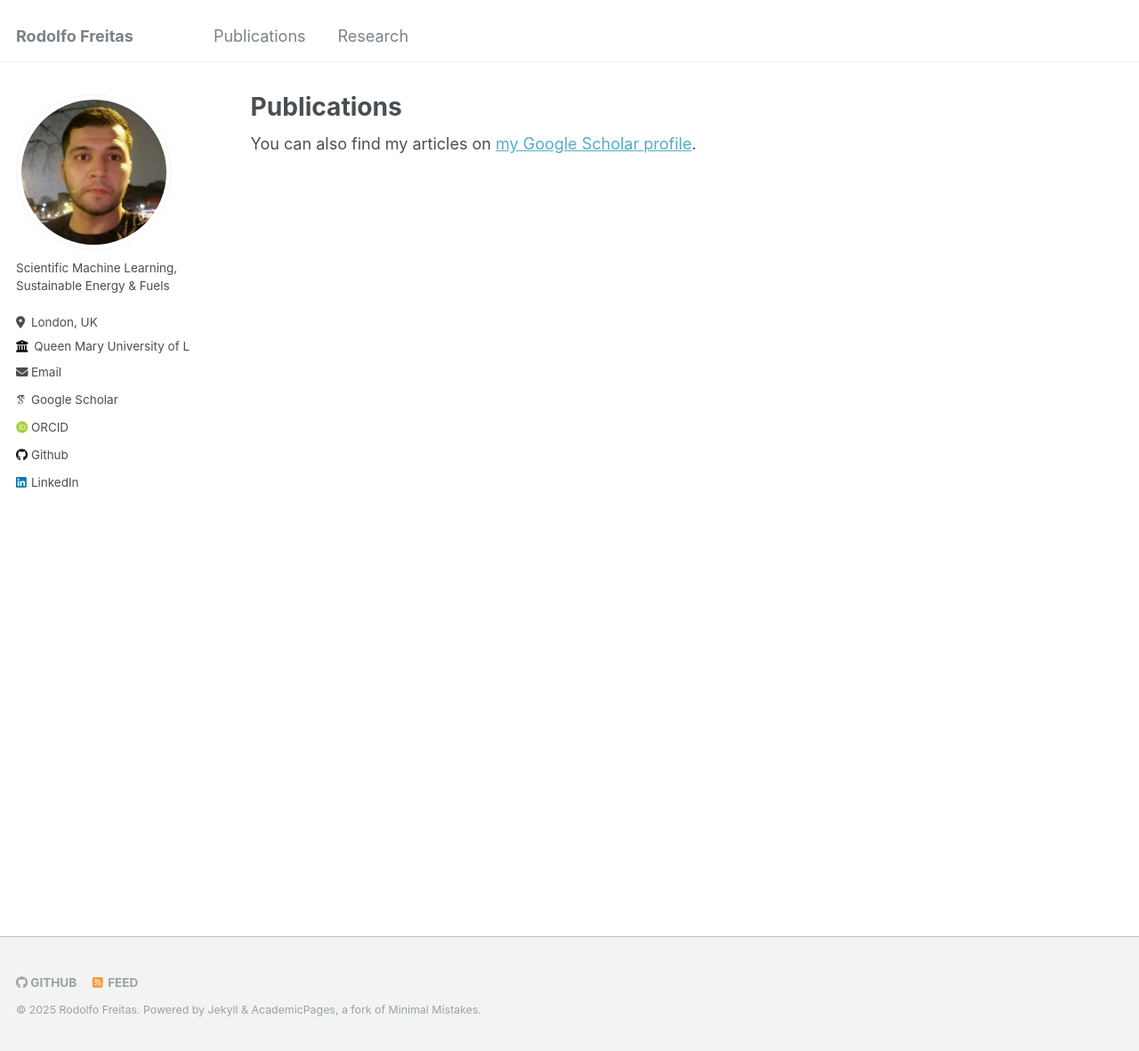
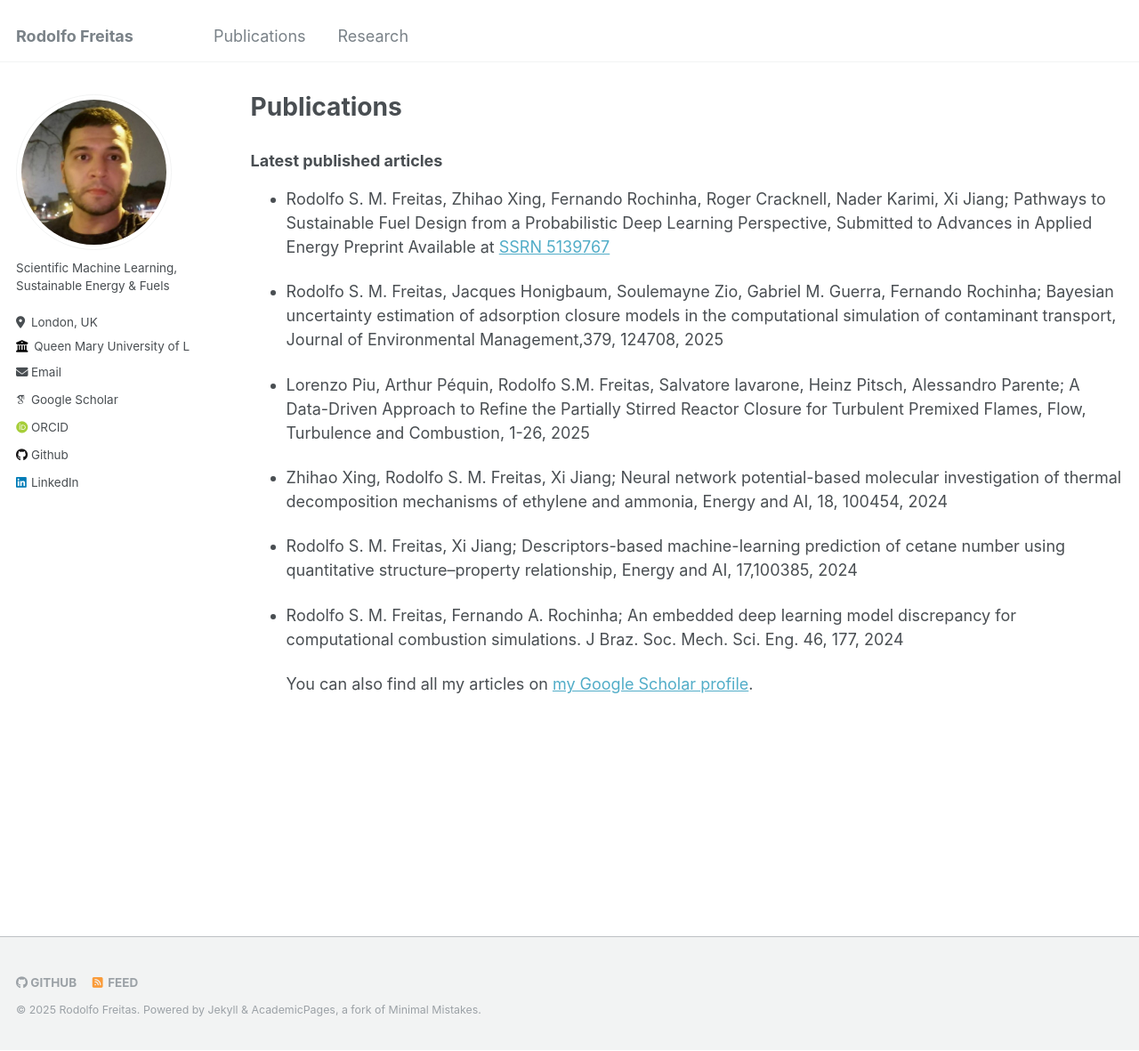
Before and after one commit to RodolfosmFreitas/RodolfosmFreitas.github.io, a Jekyll site: the page built from _pages/publications.md, in a window 1280 px wide and 1181 px high. Shown: the whole window at 89% size. Built offline with Jekyll 4.4.1, drawn with Linux system fonts in a browser that asks for light colours; some web fonts are replaced.

Commit message:
Update publications.md

```diff
--- a/_pages/publications.md
+++ b/_pages/publications.md
@@ -5,11 +5,21 @@ permalink: /publications/
 author_profile: true
 ---
 
-{% if site.author.googlescholar %}
-  <div class="wordwrap">You can also find my articles on <a href="{{site.author.googlescholar}}">my Google Scholar profile</a>.</div>
-{% endif %}
+### Latest published articles
+- Rodolfo S. M. Freitas, Zhihao Xing, Fernando Rochinha, Roger Cracknell, Nader Karimi, Xi Jiang; Pathways to Sustainable Fuel Design from a Probabilistic Deep Learning Perspective, Submitted to Advances in Applied Energy Preprint Available at [SSRN 5139767](http://dx.doi.org/10.2139/ssrn.5139767)
+
+- Rodolfo S. M. Freitas, Jacques Honigbaum, Soulemayne Zio, Gabriel M. Guerra, Fernando Rochinha;
+ Bayesian uncertainty estimation of adsorption closure models in the computational simulation of contaminant transport, Journal of Environmental Management,379, 124708, 2025
+
+- Lorenzo Piu, Arthur Péquin, Rodolfo S.M. Freitas, Salvatore Iavarone, Heinz Pitsch, Alessandro Parente; A Data-Driven Approach to Refine the Partially Stirred Reactor Closure for Turbulent Premixed Flames, Flow, Turbulence and Combustion, 1-26, 2025
+
+- Zhihao Xing, Rodolfo S. M. Freitas, Xi Jiang; Neural network potential-based molecular investigation of thermal decomposition mechanisms of ethylene and ammonia, Energy and AI, 18, 100454, 2024
+
+- Rodolfo S. M. Freitas, Xi Jiang; Descriptors-based machine-learning prediction of cetane number using quantitative structure–property relationship, Energy and AI, 17,100385, 2024
+
+- Rodolfo S. M. Freitas, Fernando A. Rochinha; An embedded deep learning model discrepancy for computational combustion simulations. J Braz. Soc. Mech. Sci. Eng. 46, 177, 2024
 
 
-{% for post in site.publications reversed %}
-  {% include archive-single.html %}
-{% endfor %}
+{% if site.author.googlescholar %}
+  <div class="wordwrap">You can also find all my articles on <a href="{{site.author.googlescholar}}">my Google Scholar profile</a>.</div>
+{% endif %}
```
